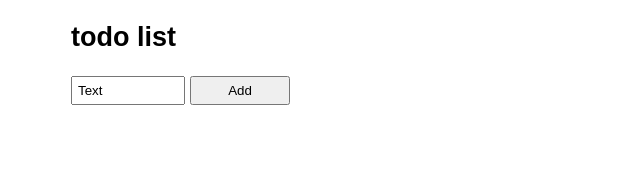
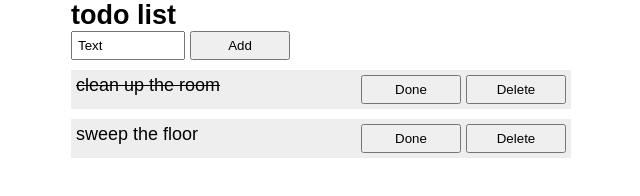
Before and after one commit to andrzej-stasinski/list-do-OOP-in-JavaScript, a plain HTML site: page index.html in a window 1280 px wide. Shown: the whole page, without its empty margins (319-959 px from the left). Drawn offline with Linux system fonts and the light colour scheme.

Commit message:
task and buttons - not active

```diff
--- a/Task.js
+++ b/Task.js
@@ -0,0 +1,29 @@
+
+class Task {
+    constructor(task, onDone, onDelete) {
+        this.task = task
+        this.onDone = onDone
+        this.onDelete = onDelete
+    }
+    render() {
+        const container = document.createElement('div')
+        const p = document.createElement('p')
+        p.textContent = this.task.task
+
+        const buttonDone = new Button('Done', this.onDone)
+        const buttonDelete = new Button('Delete', this.onDelete)
+
+        container.appendChild(p)
+        if(this.task.done) {
+            p.classList.add('task-done')
+        }
+
+        const buttons = document.createElement('div')
+        buttons.appendChild(buttonDone.render())
+        buttons.appendChild(buttonDelete.render())
+
+        container.appendChild(buttons)
+        container.classList.add('containerTask')
+        return container
+    }
+}
--- a/index.html
+++ b/index.html
@@ -25,10 +25,22 @@
     <script>
         const input1 = new Input('Text', (val) => console.log(val))
         const button1 = new Button('Add', () => console.log('click'))
+        const task1 = new Task(
+            {'task': 'clean up the room', done: true},
+            () => console.log('Done'),
+            () => console.log('Delete'),
+        )
+        const task2 = new Task(
+            {'task': 'sweep the floor', done: false},
+            () => console.log('Done'),
+            () => console.log('Delete'),
+        )
 
         const container = document.querySelector('.container')
         container.appendChild(input1.render())
         container.appendChild(button1.render())
+        container.appendChild(task1.render())
+        container.appendChild(task2.render())
 
 
 
--- a/style.css
+++ b/style.css
@@ -1,4 +1,6 @@
-
+* {
+    padding: 0;margin: 0;
+}
 body {
     font-family: sans-serif;
     font-size: 18px;
@@ -17,3 +19,13 @@ body {
     padding: 5px;
     margin-left: 5px;
 }
+.containerTask {
+    display: flex;
+    justify-content: space-between;
+    background-color: #eee;
+    margin-top: 10px;
+    padding: 5px;
+}
+.task-done {
+    text-decoration: line-through;
+}
```
